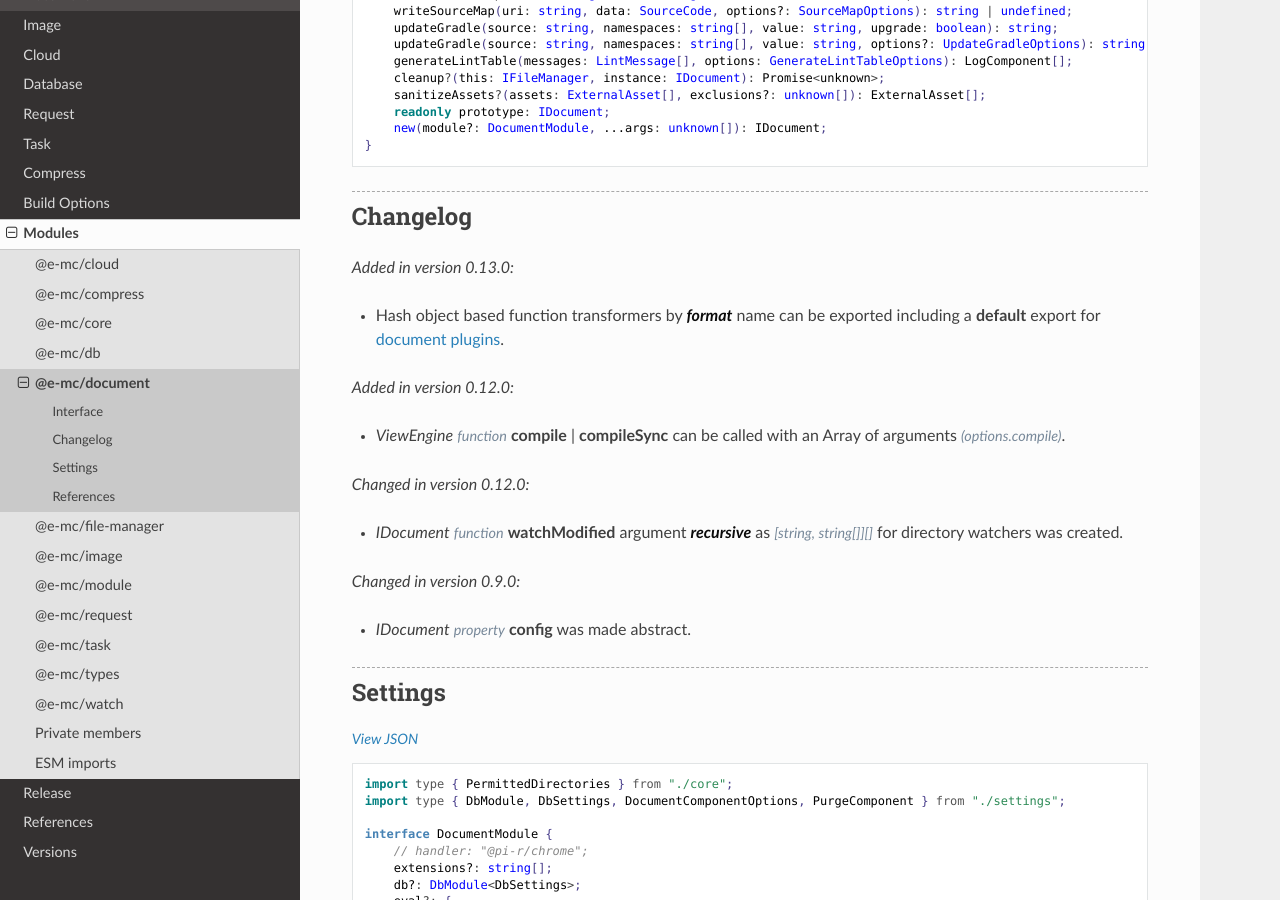
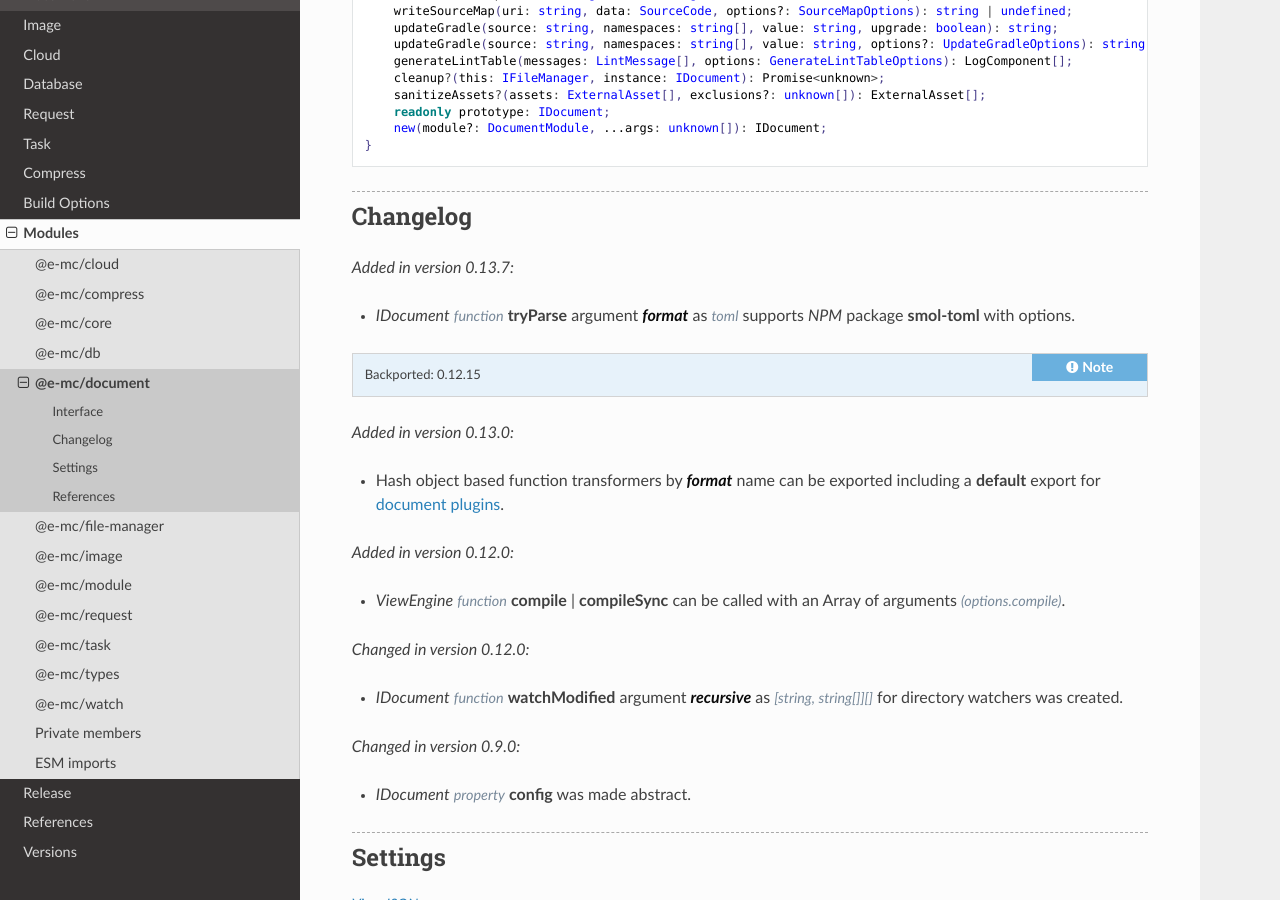
Before and after one commit to anpham6/chrome-docs, a Sphinx documentation site: the page built from source/modules/document.rst, in a window 1280 px wide and 900 px high, scrolled down 1329 px. Built offline with Sphinx 7.4.7 and the Read the Docs theme 3.1.0, drawn with Linux system fonts in a browser that asks for light colours.

Commit message:
Document: TOML format can be parsed with NPM package smol-toml.

```diff
--- a/source/build.rst
+++ b/source/build.rst
@@ -484,5 +484,5 @@ There is no difference when using :doc:`data sources <document/data>` for writin
 
 .. [#] https://developer.mozilla.org/docs/Web/HTML/Element/script/type/importmap
 .. [#] npm i json5
-.. [#] npm i toml
+.. [#] npm i smol-toml (0.13.7/0.12.15) | npm i toml (deprecated)
 .. [#] squared-express 4.0 + sqd-serve 0.18
--- a/source/db/redis.rst
+++ b/source/db/redis.rst
@@ -185,7 +185,7 @@ Example usage
 
 .. versionadded:: 0.11.0
 
-  - *NPM* package ``redis`` was upgraded to **5.8.0**.
+  - *NPM* package **redis** was upgraded to **5.8.0**.
   - *RedisDataSource* property **streams** as :alt:`XReadStreams` was created.
   - *RedisDataSource* property **format** with type "**SMEMBERS**" using :target:`key` as :alt:`string` was implemented.
 
--- a/source/document/data.rst
+++ b/source/document/data.rst
@@ -494,7 +494,7 @@ Changelog
 
 .. [#] npm i json5
 .. [#] npm i fast-xml-parser
-.. [#] npm i toml
+.. [#] npm i smol-toml (0.13.7/0.12.15) | npm i toml (deprecated)
 .. [#] npm i jsonpath
 .. [#] npm i jsonpath-plus
 .. [#] npm i jmespath
--- a/source/document/miscellaneous.rst
+++ b/source/document/miscellaneous.rst
@@ -185,11 +185,11 @@ squared
 
 .. versionadded:: 0.10.0
 
-  - *NPM* package **image-size** is used exclusively for image dimensions.
+  - *NPM* package **image-size** is pre-installed and used exclusively for image dimensions.
 
 .. versionremoved:: 0.10.0
 
-  - *NPM* package **probe-image-size** is no longer supported for image dimensions.
+  - *NPM* package **probe-image-size** is no longer supported.
 
 .. versionadded:: 0.6.4
 
--- a/source/image/index.rst
+++ b/source/image/index.rst
@@ -256,7 +256,7 @@ Transformations are given a *UUID* filename except when "**@**" or "**%**" are u
 
 .. versionadded:: 0.11.0
 
-  - *NPM* package ``jimp`` was upgraded to **1.6.0**.
+  - *NPM* package **jimp** was upgraded to **1.6.0**.
   - *ImageModule* settings **jimp.options** for MIME-based decode and encode optimizations was implemented.
   - Workers for native Jimp commands was implemented. [#]_
   - *ImageModule* settings **jimp.worker** for available threads was implemented.
--- a/source/modules/document.rst
+++ b/source/modules/document.rst
@@ -85,6 +85,12 @@ Interface
 
 Changelog
 =========
+
+.. versionadded:: 0.13.7
+
+  - *IDocument* :alt:`function` **tryParse** argument :target:`format` as :alt:`toml` supports *NPM* package **smol-toml** with options.
+
+.. note:: Backported: 0.12.15
 
 .. versionadded:: 0.13.0
 
```
